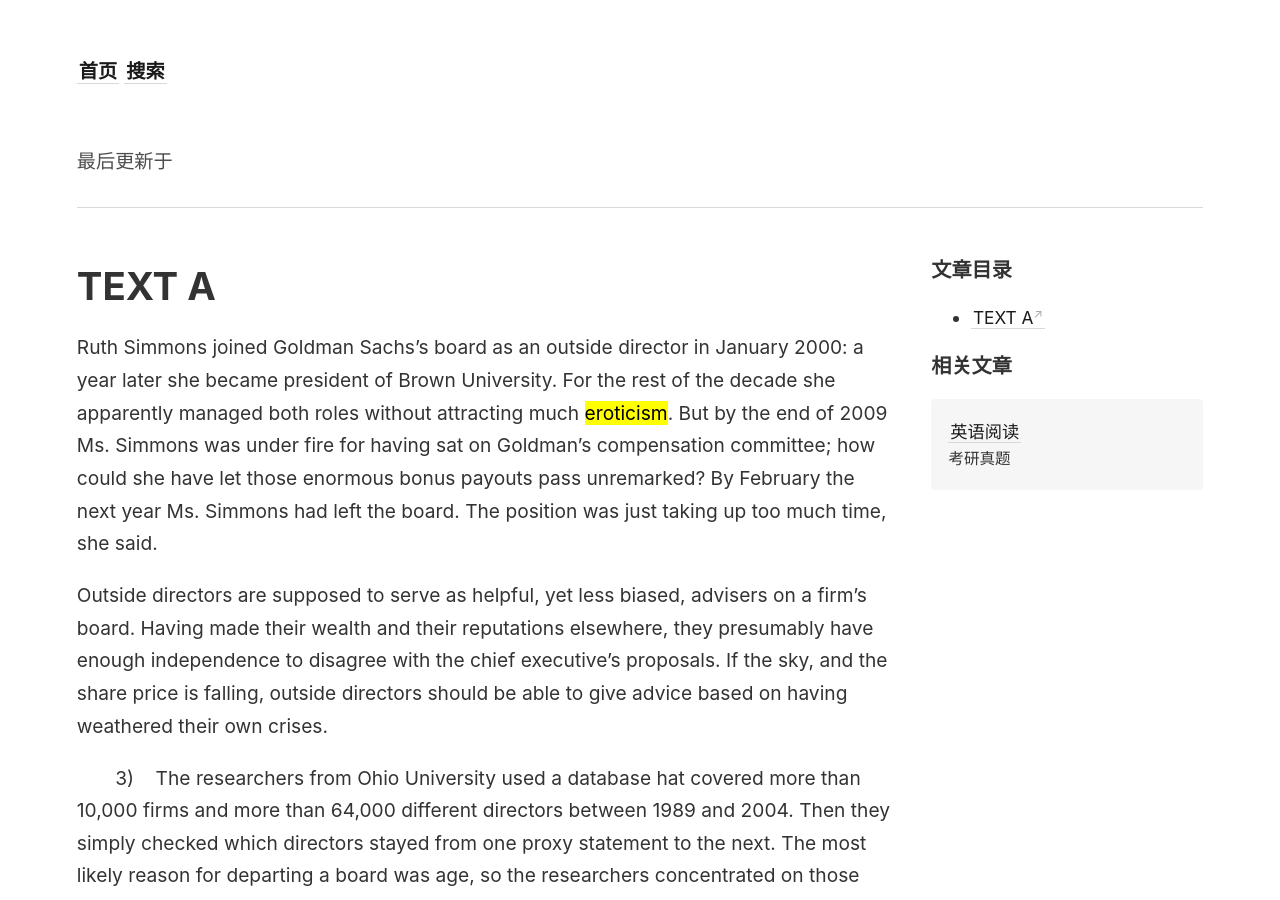
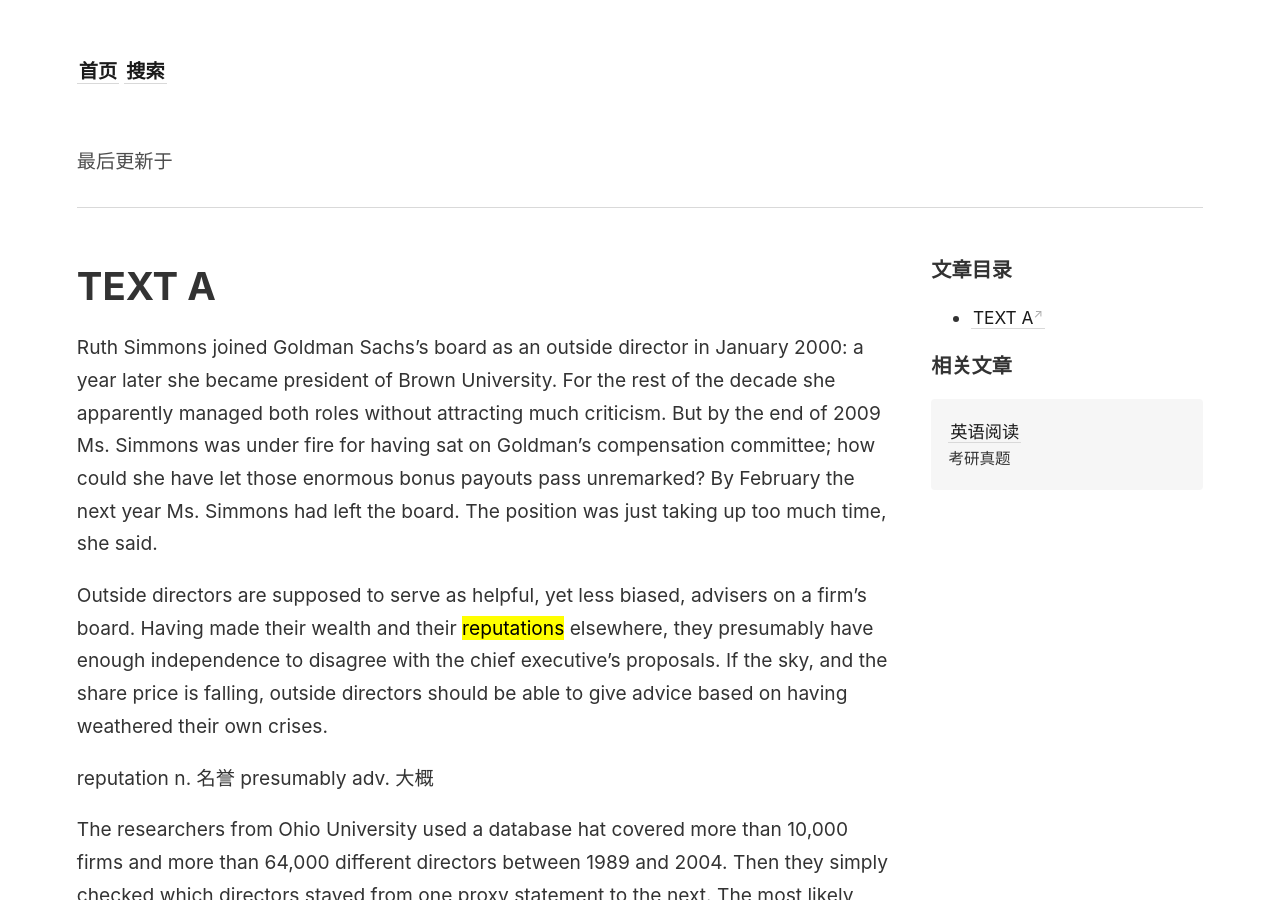
Before and after one commit to wingowen/digital-garden-jekyll, a Jekyll site: the page built from _notes/2011 考研二英语真题.md, in a window 1280 px wide and 900 px high. Built offline with Jekyll 4.4.1, drawn with Linux system fonts in a browser that asks for light colours; some of the changed text lies outside the part shown.

Commit message:
vault backup: 2024-06-19 19:56:18

```diff
--- a/_notes/2011 考研二英语真题.md
+++ b/_notes/2011 考研二英语真题.md
@@ -1,9 +1,13 @@
 # TEXT A
 
-Ruth Simmons joined Goldman Sachs’s board as an outside director in January 2000: a year later she became president of Brown University. For the rest of the decade she apparently managed both roles without attracting much ==eroticism==. But by the end of 2009 Ms. Simmons was under fire for having sat on Goldman’s compensation committee; how could she have let those enormous bonus payouts pass unremarked? By February the next year Ms. Simmons had left the board. The position was just taking up too much time, she said.
+Ruth Simmons joined Goldman Sachs’s board as an outside director in January 2000: a year later she became president of Brown University. For the rest of the decade she apparently managed both roles without attracting much criticism. But by the end of 2009 Ms. Simmons was under fire for having sat on Goldman’s compensation committee; how could she have let those enormous bonus payouts pass unremarked? By February the next year Ms. Simmons had left the board. The position was just taking up too much time, she said.
 
-Outside directors are supposed to serve as helpful, yet less biased, advisers on a firm’s board. Having made their wealth and their reputations elsewhere, they presumably have enough independence to disagree with the chief executive’s proposals. If the sky, and the share price is falling, outside directors should be able to give advice based on having weathered their own crises.
+Outside directors are supposed to serve as helpful, yet less biased, advisers on a firm’s board. Having made their wealth and their ==reputations== elsewhere, they presumably have enough independence to disagree with the chief executive’s proposals. If the sky, and the share price is falling, outside directors should be able to give advice based on having weathered their own crises.
 
-　　3)    The researchers from Ohio University used a database hat covered more than 10,000 firms and more than 64,000 different directors between 1989 and 2004. Then they simply checked which directors stayed from one proxy statement to the next. The most likely reason for departing a board was age, so the researchers concentrated on those “surprise” disappearances by directors under the age of 70. They fount that after a surprise departure, the probability that the company will subsequently have to restate earnings increased by nearly 20%. The likelihood of being named in a federal class-action lawsuit also increases, and the stock is likely to perform worse. The effect tended to be larger for larger firms. Although a correlation between them leaving and subsequent bad performance at the firm is suggestive, it does not mean that such directors are always jumping off a sinking ship. Often they “trade up.” Leaving riskier, smaller firms for larger and more stable firms.
+reputation n. 名誉 presumably adv. 大概
+
+The researchers from Ohio University used a database hat covered more than 10,000 firms and more than 64,000 different directors between 1989 and 2004. Then they simply checked which directors stayed from one proxy statement to the next. The most likely reason for departing a board was age, so the researchers concentrated on those “surprise” disappearances by directors under the age of 70. They fount that after a surprise departure, the probability that the company will subsequently have to restate earnings increased by nearly 20%. The likelihood of being named in a federal class-action lawsuit also increases, and the stock is likely to perform worse. The effect tended to be larger for larger firms. Although a correlation between them leaving and subsequent bad performance at the firm is suggestive, it does not mean that such directors are always jumping off a sinking ship. Often they “trade up.” Leaving riskier, smaller firms for larger and more stable firms.
+
+proxy statement 委托书 subsequently 随后
 
 　　4)    But the researchers believe that outside directors have an easier time of avoiding a blow to their reputations if they leave a firm before bad news breaks, even if a review of history shows they were on the board at the time any wrongdoing occurred. Firms who want to keep their outside directors through tough times may have to create incentives. Otherwise outside directors will follow the example of Ms. Simmons, once again very popular on campus.
```
